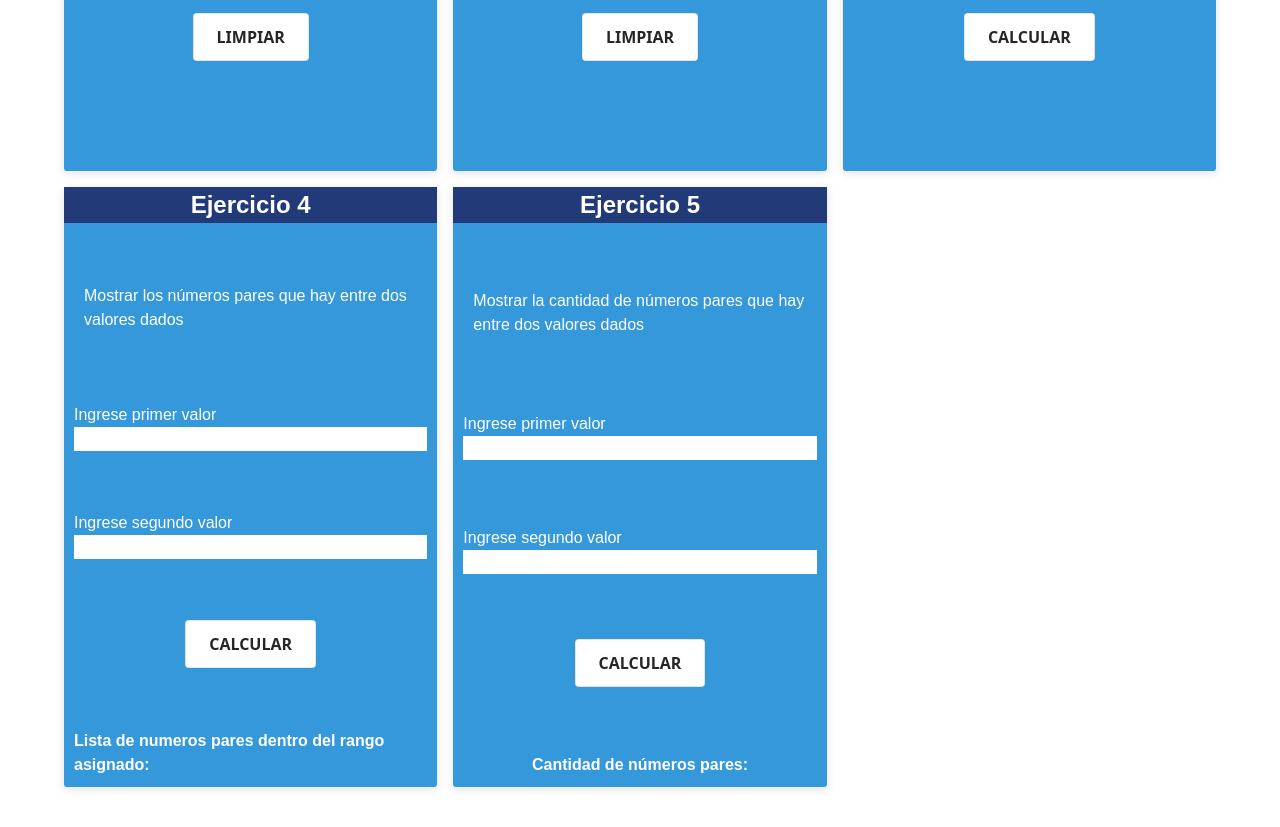
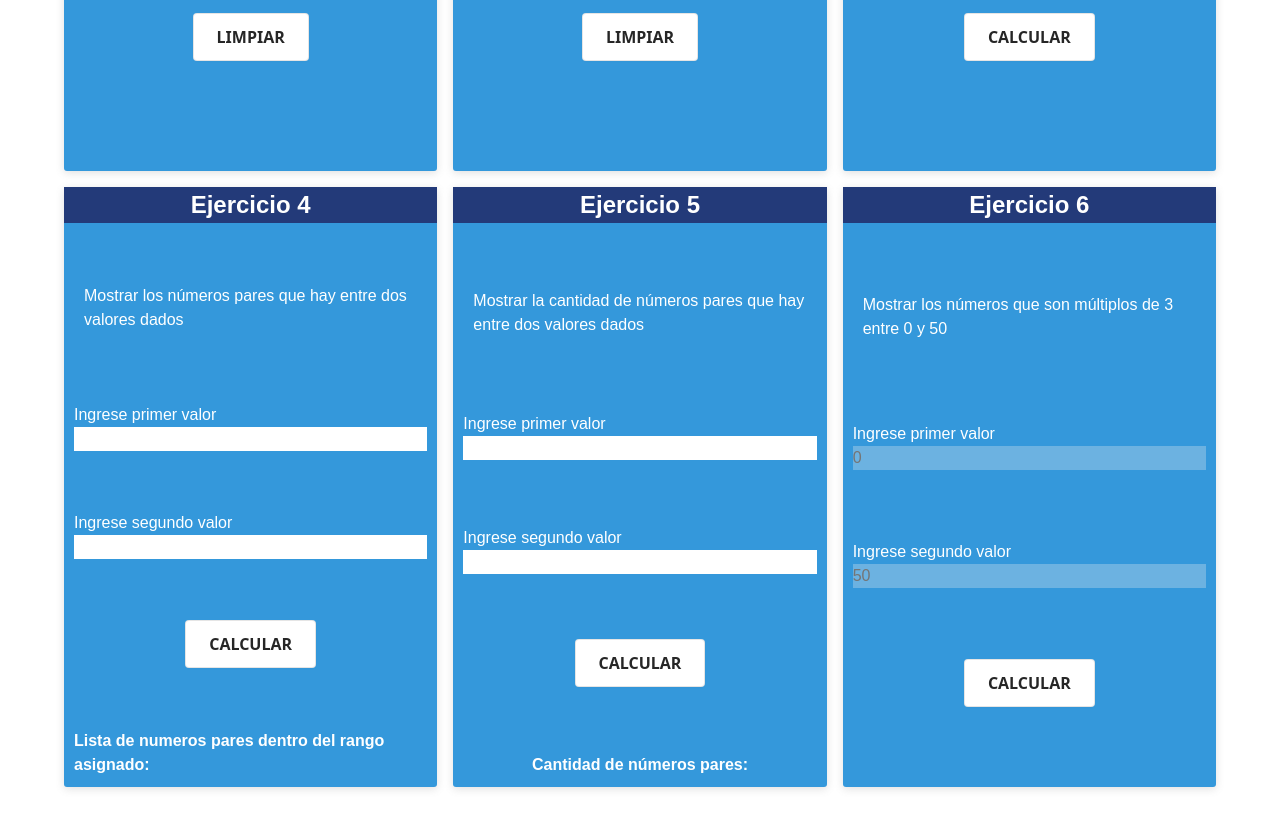
Before and after one commit to GianGougeon/CTC-Rosario-ejericios, a website with bundled scripts: page index.html in a window 1280 px wide. Shown: the part 3175-4002 px from the top of the page. Built offline with nearby package versions, Linux system fonts and the light colour scheme.

Commit message:
[01/05/2025] (10:08)  | Repartido 2, ejercicio 6

```diff
--- a/index.html
+++ b/index.html
@@ -245,7 +245,7 @@
                     <input type="text" id="ejercicio3P2Valor" />
                 </div>
                 <div class="ej3P2Resultado">
-                    <button id="ej3CalcularP2" class="button-6" value="2">Calcular</button>
+                    <button id="ej3CalcularP2" class="button-6">Calcular</button>
                 </div>
                 <!-- resultado -->
                 <div>
@@ -265,7 +265,7 @@
                     <input type="number" id="ejercicio4P2Valor2" />
                 </div>
                 <div class="ej4P2Resultado">
-                    <button id="ej4CalcularP2" class="button-6" value="2">Calcular</button>
+                    <button id="ej4CalcularP2" class="button-6">Calcular</button>
                 </div>
                 <!-- resultado -->
                 <div>
@@ -286,7 +286,7 @@
                     <input type="number" id="ejercicio5P2Valor2" />
                 </div>
                 <div class="ej5P2Resultado">
-                    <button id="ej5CalcularP2" class="button-6" value="2">Calcular</button>
+                    <button id="ej5CalcularP2" class="button-6">Calcular</button>
                 </div>
                 <!-- resultado -->
                 <div>
@@ -294,6 +294,26 @@
                     <div id="ej5P2Resultado"></div>
                 </div>
             </div>
+            <!-- ej6 -->
+            <div class="cuadro cuadro1">
+                <h3>Ejercicio 6</h3>
+                <p>Mostrar los números que son múltiplos de 3 entre 0 y 50</p>
+                <div>
+                    <label for="ejercicio6P2Valor">Ingrese primer valor</label>
+                    <input type="number" id="ejercicio6P2Valor" placeholder="0" disabled />
+                </div>
+                <div>
+                    <label for="ejercicio6P2Valor2">Ingrese segundo valor</label>
+                    <input type="number" id="ejercicio6P2Valor2" placeholder="50" disabled />
+                </div>
+                <div class="ej5P2Resultado">
+                    <button id="ej6CalcularP2" class="button-6">Calcular</button>
+                </div>
+                <!-- resultado -->
+                <div>
+                    <div id="ej6P2Resultado"></div>
+                </div>
+            </div>
         </section>
         <script type="module" src="src/js/app.js" defer></script>
     </body>
--- a/src/js/app.js
+++ b/src/js/app.js
@@ -17,7 +17,8 @@ import {
     calcularEjercicio2P2,
     calcularEjercicio3P2,
     calcularEjercicio4P2,
-    calcularEjercicio5P2
+    calcularEjercicio5P2,
+    calcularEjercicio6P2
 } from './modules/practico2/index.js';
 
 // Botones con sus funciones
@@ -42,6 +43,7 @@ const ejerciciosRepartido2 = [
     { id: "ej3CalcularP2", funcion: calcularEjercicio3P2 },
     { id: "ej4CalcularP2", funcion: calcularEjercicio4P2 },
     { id: "ej5CalcularP2", funcion: calcularEjercicio5P2 },
+    { id: "ej6CalcularP2", funcion: calcularEjercicio6P2 },
 
 ];
 
--- a/src/js/modules/practico2/ej6.js
+++ b/src/js/modules/practico2/ej6.js
@@ -0,0 +1,9 @@
+export const calcularEjercicio6P2 = () => {
+    let ej5P2Resultado = document.getElementById("ej6P2Resultado")
+    ej5P2Resultado.innerHTML = ``
+    for (let index = 0; index <= 50; index++) {
+        if (index % 3 === 0) {
+            ej5P2Resultado.innerHTML += `<p>${index}</p>`
+        }
+    }
+};
--- a/src/js/modules/practico2/index.js
+++ b/src/js/modules/practico2/index.js
@@ -3,3 +3,4 @@ export { calcularEjercicio2P2 } from './ej2.js';
 export { calcularEjercicio3P2 } from './ej3.js';
 export { calcularEjercicio4P2 } from './ej4.js';
 export { calcularEjercicio5P2 } from './ej5.js';
+export { calcularEjercicio6P2 } from './ej6.js';
--- a/src/scss/components/_resultados.scss
+++ b/src/scss/components/_resultados.scss
@@ -1,5 +1,5 @@
 #ej1P2Resultado,
-#ej2P2Resultado, #ej4P2Resultado {
+#ej2P2Resultado, #ej4P2Resultado, #ej6P2Resultado {
     display: flex;
     max-width: 360px;
     overflow-x: scroll;
```
Also changed, not shown: README.md, src/css/styles.css.
